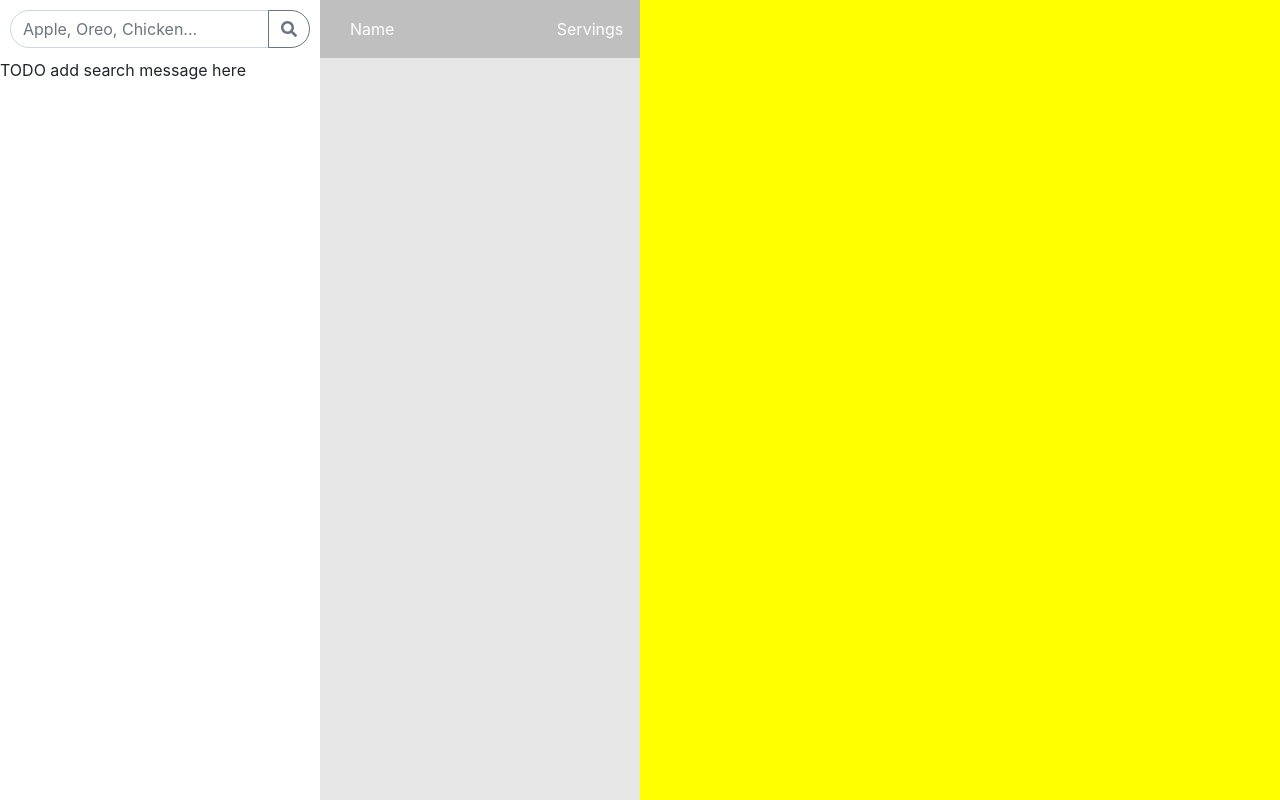
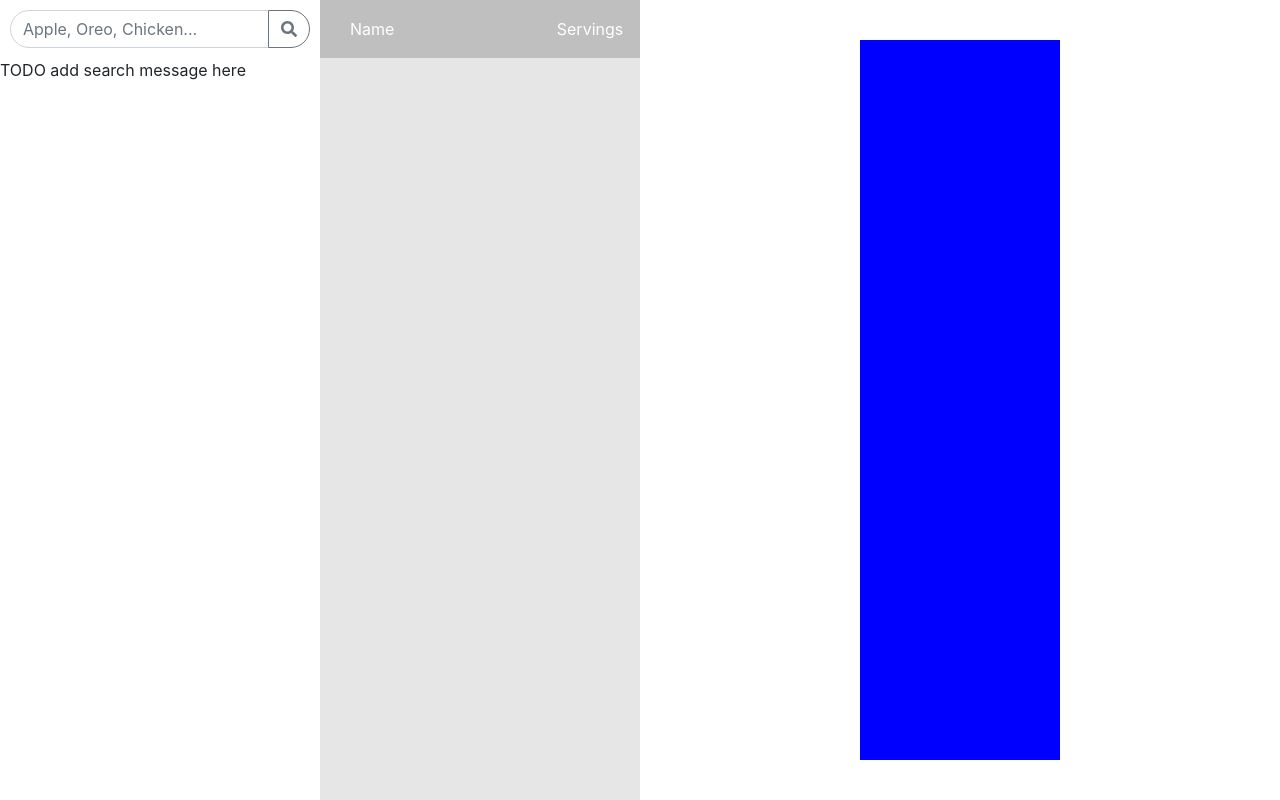
Before and after one commit to zacharypetersen1/calorie-stat, a React (Create React App) app: page / in a window 1280 px wide. Built offline with nearby package versions, Linux system fonts and the light colour scheme.

Commit message:
Add graph container

```diff
--- a/src/app.scss
+++ b/src/app.scss
@@ -22,9 +22,11 @@ $remove-button-width: 30px;
 }
 
 .outcome-section {
-  background-color: yellow;
   width: 50%;
   height: 100%;
+  display: flex;
+  align-items: center;
+  justify-content: center;
 }
 
 .search-bar-container {
@@ -229,3 +231,9 @@ $remove-button-width: 30px;
     opacity: 100%;
   }
 }
+
+.graph-container {
+  width: 200px;
+  background-color: blue;
+  height: 90%;
+}
--- a/src/components/OutcomeSection.js
+++ b/src/components/OutcomeSection.js
@@ -1,9 +1,11 @@
-import React from 'react'
+import React from "react";
 
 export default function OutcomeSection() {
   return (
     <div className="outcome-section">
+      <div className="graph-container">
 
+      </div>
     </div>
   )
 }
```
